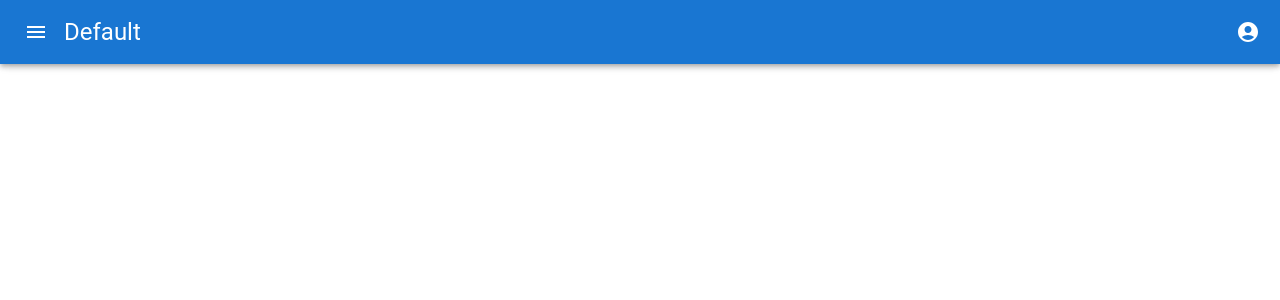
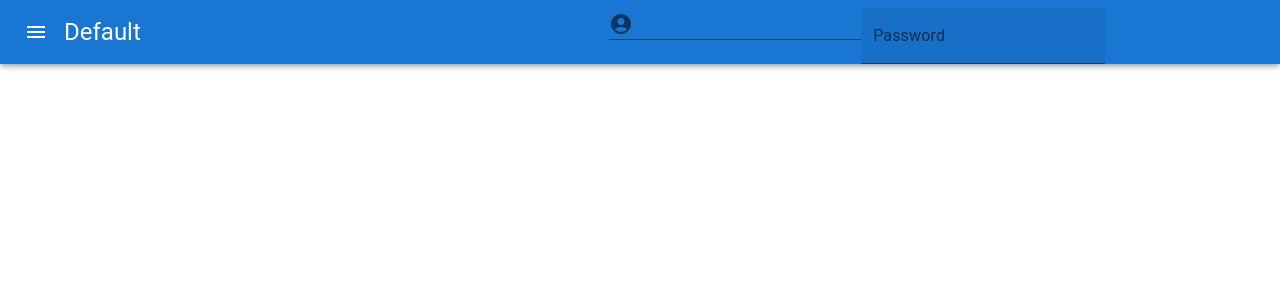
Before and after one commit to nzkarl00/AuctionSiteFrontend, a React (Create React App) app: page /navbar in a window 1280 px wide. Shown: the top 300 px of the page. Built offline with nearby package versions, Linux system fonts and the light colour scheme.

Commit message:
Token storage

```diff
--- a/package.json
+++ b/package.json
@@ -20,7 +20,8 @@
     "react-router-dom": "^6.3.0",
     "react-scripts": "5.0.1",
     "typescript": "^4.6.4",
-    "web-vitals": "^2.1.4"
+    "web-vitals": "^2.1.4",
+    "zustand": "^4.0.0-rc.1"
   },
   "scripts": {
     "start": "react-scripts start",
--- a/src/Navbar.tsx
+++ b/src/Navbar.tsx
@@ -1,8 +1,8 @@
 import {
     AppBar,
     Box,
-    IconButton,
-    Menu, MenuItem,
+    IconButton, Input, InputAdornment, InputLabel,
+    Menu, MenuItem, TextField,
     Toolbar,
     Typography
 } from "@mui/material";
@@ -11,10 +11,48 @@ import MenuIcon from '@mui/icons-material/Menu'
 import {AccountCircle, Search, VerifiedUser} from "@mui/icons-material";
 import SearchIcon from '@mui/icons-material/Search';
 import React from "react";
+import {useUserStore} from "./store";
 
-const Navbar = (props: { pageName: string | number | boolean | React.ReactElement<any, string | React.JSXElementConstructor<any>> | React.ReactFragment | React.ReactPortal | null | undefined; }) => {
+const Navbar = (props: { pageName: any; loggedIn?: boolean}) => {
     const [anchorElement, setAnchorElement] = React.useState<null | HTMLElement>(null);
+    const token = useUserStore(state => state.userToken)
+    const setToken = useUserStore(state => state.setToken)
     const open = Boolean(anchorElement);
+    const emailRegex = new RegExp('^[^\s@]+@([^\s@.,]+\.)+[^\s@.,]{1,}$')
+    const [email, setEmail] = React.useState('')
+    const [password, setPassword] = React.useState('')
+    const updateEmailState = (event: { target?: any; }) => {
+        setEmail(event.target.value)
+    }
+    const updatePasswordState = (event: { target?: any; }) => {
+        setPassword(event.target.value)
+    }
+    const getLoggedIn = () => {
+        console.log(token)
+        if (token === '') {
+            return (
+                <Box sx={{ flexGrow: 1, alignSelf: "flex-end"}}>
+                    <Input id="navEmail" startAdornment={<InputAdornment position="start"><AccountCircle /></InputAdornment>}/>
+                    <TextField type="password" variant="filled" id="password" label="Password" onChange={updatePasswordState}/>
+
+                </Box>
+            )
+        } else {
+            return (
+            <div>
+                <IconButton id="accountButton" edge={"end"} onClick={openAccountMenu}><AccountCircle sx={{color:"white"}}/></IconButton>
+                <Menu anchorEl={anchorElement} MenuListProps={{"aria-labelledby": "accountButton"}} open={open} onClose={closeAccountMenu}>
+                    <MenuItem><Link to={"/register"}>My Profile</Link></MenuItem>
+                    <MenuItem><Link to={"/register"}>My Auctions</Link></MenuItem>
+                    <MenuItem><Link onClick={deleteToken} to={"/register"}>Sign Out</Link></MenuItem>
+                </Menu>
+            </div>
+            )
+        }
+    }
+    const deleteToken = () => {
+        setToken('')
+    }
     const openAccountMenu = (event: React.MouseEvent<HTMLButtonElement>) => {
         setAnchorElement(event.currentTarget);
     }
@@ -28,12 +66,7 @@ const Navbar = (props: { pageName: string | number | boolean | React.ReactElemen
             <MenuIcon sx={{mr:2}} />
             <Typography variant={"h5"} sx={{mr:2}}>{props.pageName}</Typography>
             <Box sx={{ flexGrow: 1 }} />
-            <IconButton id="accountButton" edge={"end"} onClick={openAccountMenu}><AccountCircle sx={{color:"white"}}/></IconButton>
-            <Menu anchorEl={anchorElement} MenuListProps={{"aria-labelledby": "accountButton"}} open={open} onClose={closeAccountMenu}>
-                <MenuItem><Link to={"/register"}>My Profile</Link></MenuItem>
-                <MenuItem><Link to={"/register"}>My Auctions</Link></MenuItem>
-                <MenuItem><Link to={"/register"}>Sign Out</Link></MenuItem>
-            </Menu>
+            {getLoggedIn()}
         </Toolbar>
     </AppBar>
 
--- a/src/Register.tsx
+++ b/src/Register.tsx
@@ -2,6 +2,7 @@ import Navbar from "./Navbar";
 import {Button, Container, FormControl, Grid, Input, InputLabel, OutlinedInput, Stack, TextField} from "@mui/material";
 import React, {ReactNode} from "react";
 import axios from "axios";
+import {useUserStore} from "./store";
 
 function Item(props: { children: ReactNode }) {
     return null;
@@ -19,6 +20,7 @@ const Register = () => {
     const [passwordMatchString, setPasswordMatchString] = React.useState('')
     const [profilePhoto, setProfilePhoto] = React.useState(null)
     const emailRegex = new RegExp('^[^\s@]+@([^\s@.,]+\.)+[^\s@.,]{1,}$')
+    const setToken = useUserStore(state => state.setToken)
     const updateFirstNameState  = (event: { target?: any; }) => {
         setFirstName(event.target.value);
     }
@@ -45,15 +47,10 @@ const Register = () => {
     const newUser = () => {
         axios.post('http://localhost:4941/api/v1/users/register', {firstName: firstName, lastName: lastName, email: email, password: password})
             .then((response) => {
-                console.log(response.data)
                 let newId = response.data.userId
                 axios.post('http://localhost:4941/api/v1/users/login', {email: email, password: password})
-                    .then((response) => {
-                        if (photo != null) {
-                            axios.put('http://localhost:4941/api/v1/users/' + newId + '/image', profilePhoto).then((response) => {
-
-                            })
-                        }
+                    .then((response2) => {
+                        setToken(response2.data.token)
                     })
         }, (error) => {
             setErrorFlag(true)
--- /dev/null
+++ b/src/store/index.ts
@@ -0,0 +1,15 @@
+import create from 'zustand';
+
+interface UserState {
+    userToken: String;
+    setToken: (token: String) => void;
+}
+
+const useStore = create<UserState>((set) => ({
+    userToken: '',
+    setToken: (token: String) => set(() => {
+        return {userToken: token}
+    })
+}))
+
+export const useUserStore = useStore
```
